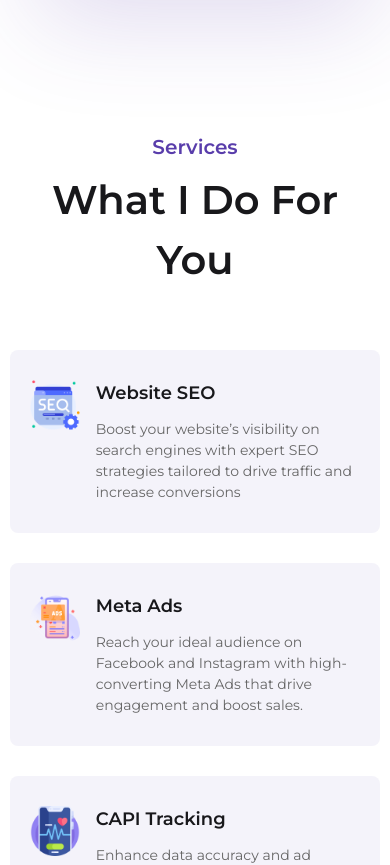
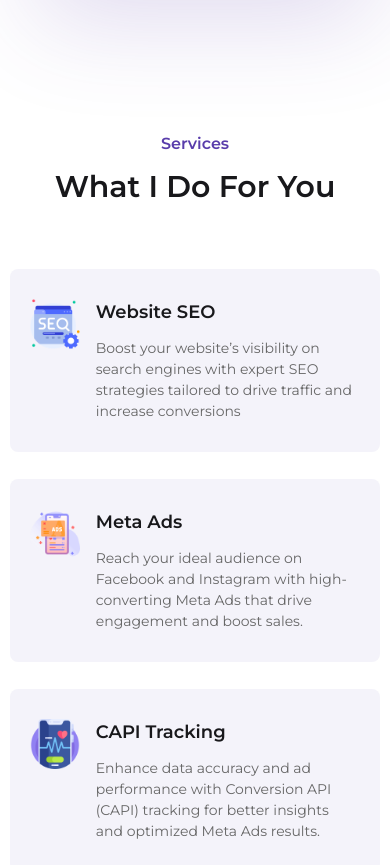
Before and after one commit to coder-khayrul/portfolio-web, a website: page index.html in a window 390 px wide. Shown: the part 960-1825 px from the top of the page. Drawn offline with Linux system fonts and the light colour scheme.

Commit message:
service section updated

```diff
--- a/index.html
+++ b/index.html
@@ -118,10 +118,10 @@
     <section class="py-[80px] bg-white">
       <div class="max-w-[95%] lg:max-w-10/12 2xl:max-w-[1365px] mx-auto">
         <div class="flex flex-col items-center justify-center mb-[60px]">
-          <b class="text-center font-semibold text-main text-[20px]">Services</b>
-          <h2 class="text-center font-semibold text-[40px] mt-2">What I Do For You</h2>
+          <b class="text-center font-semibold text-main text-[16px] md:text-[20px]">Services</b>
+          <h2 class="text-center font-semibold text-[30px] md:text-[40px] mt-2">What I Do For You</h2>
         </div>
-        <div class="grid grid-cols-1 md:grid-cols-2 gap-[30px]">
+        <div class="grid grid-cols-1 md:grid-cols-2 gap-[27px]">
           <div class="flex gap-4 bg-[#593DAB10] rounded-lg px-[20px] py-[30px]">
             <div class="w-[50px] md:w-[80px]">
               <img src="./src/image/search.png" alt="website SEO">
```
Also changed, not shown: src/output.css.
